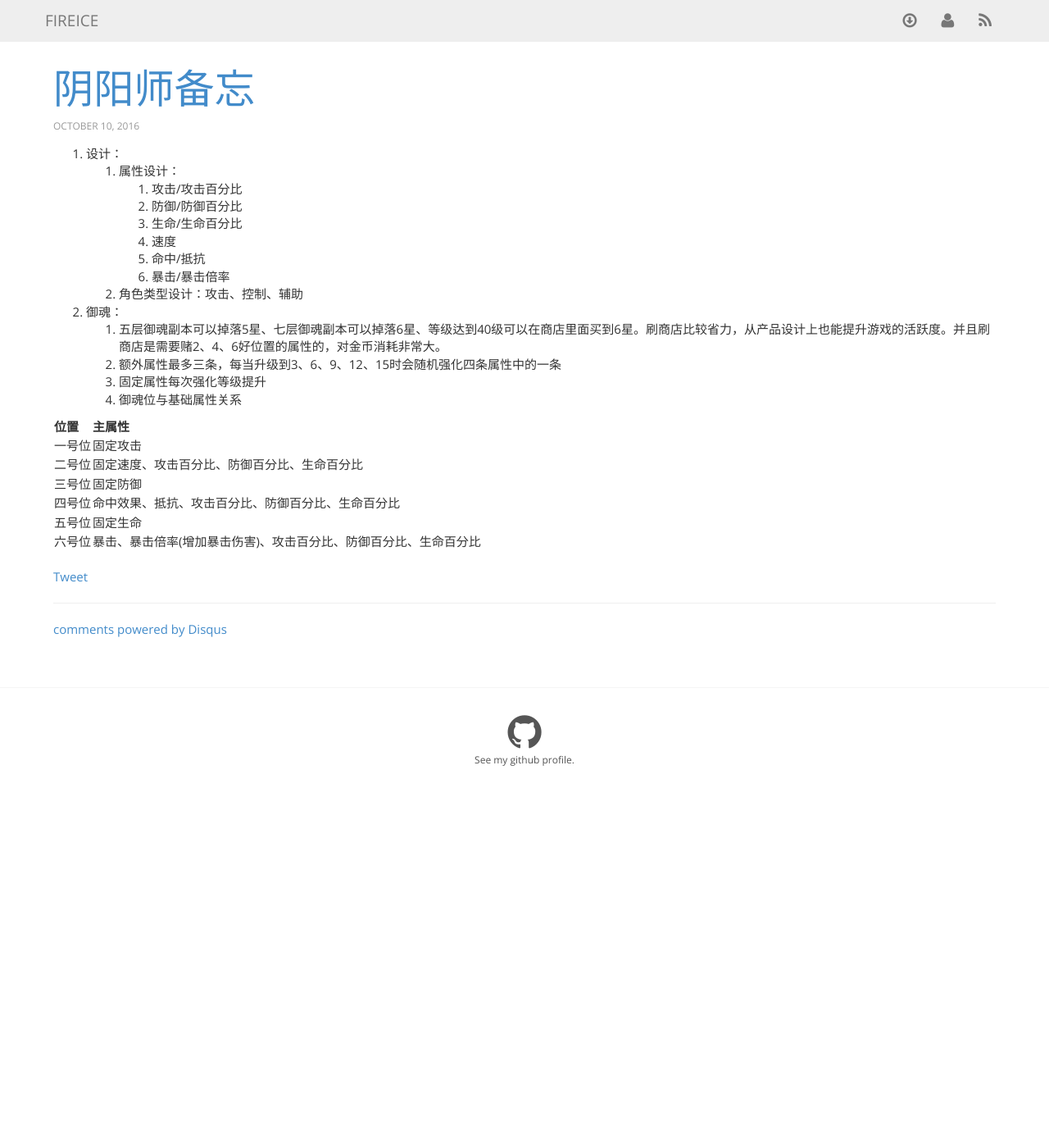
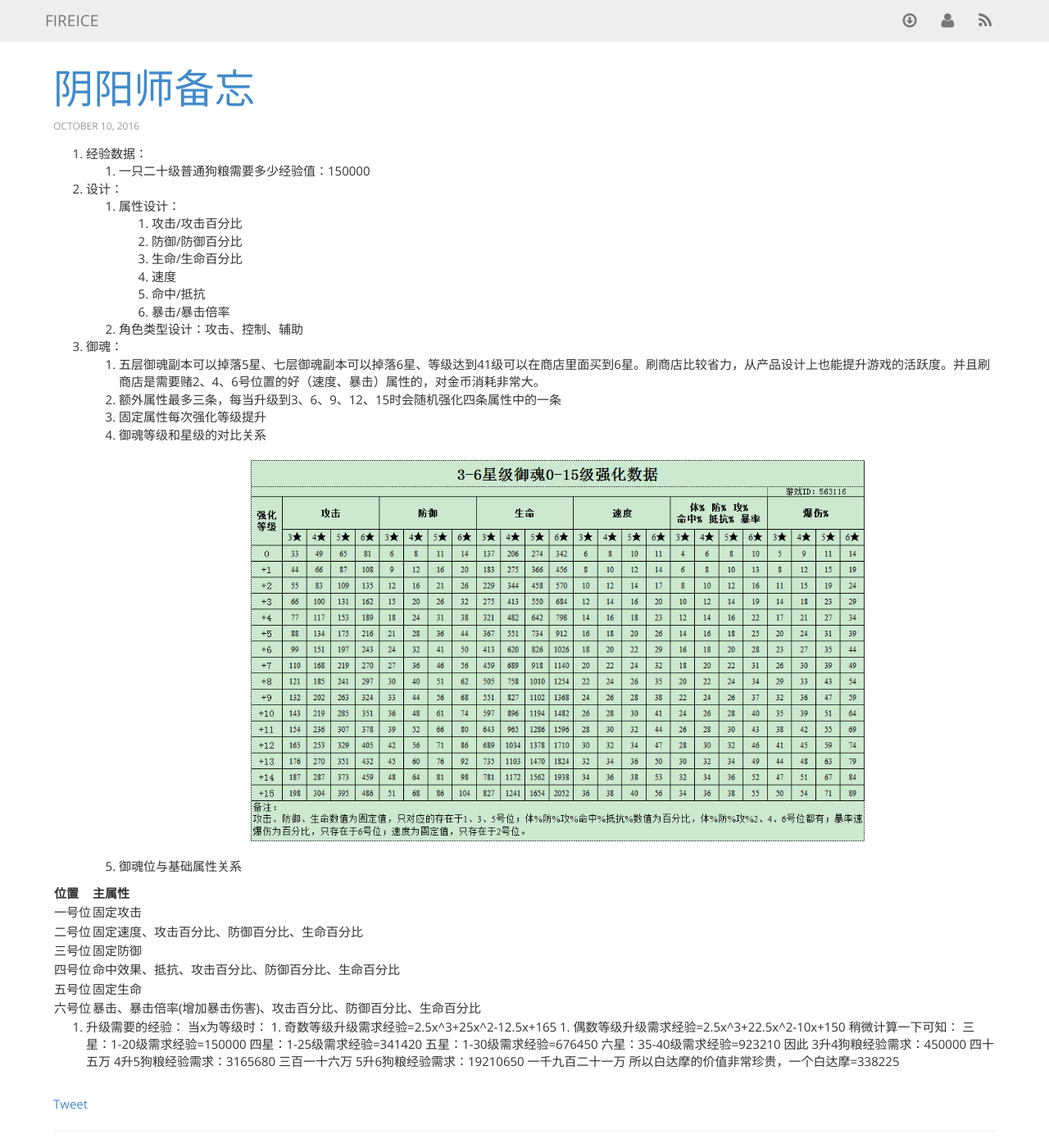
Before and after one commit to chzju/chzju.github.com, a Jekyll site: the page built from _posts/2016-10-10-yys.md, in a window 1280 px wide and 1400 px high. Shown: the whole window at 82% size. Built offline with Jekyll 4.4.1, drawn with Linux system fonts in a browser that asks for light colours; nearby versions of some CDN libraries; comment, search, counter and statistics services are not loaded.

Commit message:
docs:更新御魂信息、狗粮经验

```diff
--- a/_posts/2016-10-10-yys.md
+++ b/_posts/2016-10-10-yys.md
@@ -3,6 +3,9 @@ layout: post
 title: 阴阳师备忘
 category: posts
 ---
+
+1. 经验数据：
+    1. 一只二十级普通狗粮需要多少经验值：150000
 
 1. 设计：
     1. 属性设计：
@@ -16,9 +19,10 @@ category: posts
 
 
 1. 御魂：
-    1. 五层御魂副本可以掉落5星、七层御魂副本可以掉落6星、等级达到40级可以在商店里面买到6星。刷商店比较省力，从产品设计上也能提升游戏的活跃度。并且刷商店是需要赌2、4、6好位置的属性的，对金币消耗非常大。
+    1. 五层御魂副本可以掉落5星、七层御魂副本可以掉落6星、等级达到41级可以在商店里面买到6星。刷商店比较省力，从产品设计上也能提升游戏的活跃度。并且刷商店是需要赌2、4、6号位置的好（速度、暴击）属性的，对金币消耗非常大。
     1. 额外属性最多三条，每当升级到3、6、9、12、15时会随机强化四条属性中的一条
     1. 固定属性每次强化等级提升
+    1. 御魂等级和星级的对比关系 ![yuhun_level_star_alt][yuhun_level_star]
     1. 御魂位与基础属性关系
 
 | 位置 | 主属性 |
@@ -29,3 +33,22 @@ category: posts
 | 四号位 | 命中效果、抵抗、攻击百分比、防御百分比、生命百分比 |
 | 五号位 | 固定生命 |
 | 六号位 | 暴击、暴击倍率(增加暴击伤害)、攻击百分比、防御百分比、生命百分比 |
+
+
+1. 升级需要的经验：
+    当x为等级时：
+        1. 奇数等级升级需求经验=2.5x^3+25x^2-12.5x+165
+        1. 偶数等级升级需求经验=2.5x^3+22.5x^2-10x+150
+    稍微计算一下可知：
+        三星：1-20级需求经验=150000
+        四星：1-25级需求经验=341420
+        五星：1-30级需求经验=676450
+        六星：35-40级需求经验=923210
+    因此
+        3升4狗粮经验需求：450000 四十五万
+        4升5狗粮经验需求：3165680 三百一十六万
+        5升6狗粮经验需求：19210650 一千九百二十一万
+        所以白达摩的价值非常珍贵，一个白达摩=338225
+
+
+[yuhun_level_star]: /images/20161010-yys/yuhun.jpg "yuhun_level_star_ttl"
```
Also changed, not shown: images/20161010-yys/yuhun.jpg (added).
